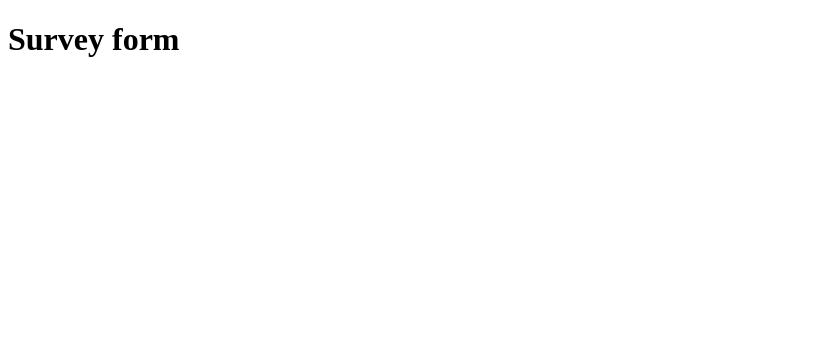
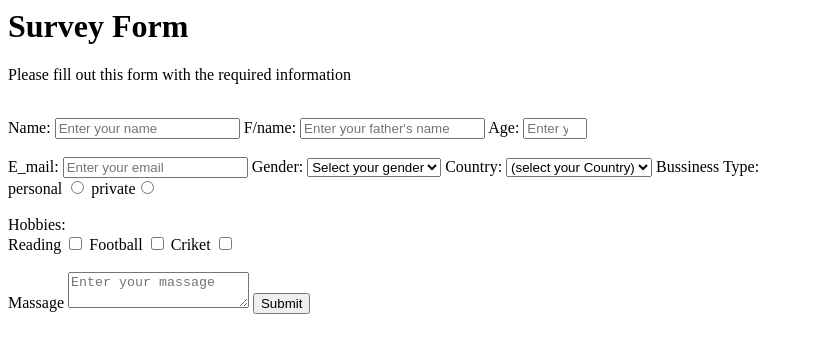
Before and after one commit to NadiaNoori/survey_form, a plain HTML site: page index.html in a window 1280 px wide. Shown: the whole page, without its empty margins (0-813 px from the left). Drawn offline with Linux system fonts and the light colour scheme.

Commit message:
added some inputs

```diff
--- a/index.html
+++ b/index.html
@@ -1,12 +1,55 @@
-<!DOCTYPE html>
-<html lang="en">
-<head>
-    <meta charset="UTF-8">
-    <meta name="viewport" content="width=device-width, initial-scale=1.0">
-    <title>Survey form</title>
-</head>
-<body>
-    <h1>Survey form</h1>
+<div class="survey-container">
+    <h1 id="title">Survey Form</h1>
+    <p id="description">Please fill out this form with the required information</p>
+     <br>
+    <form id="survey-form">
+      <label id="name-label">Name: <input id="name" type="text" required placeholder="Enter your name" /></label>
 
+      <label for="F/name"  id="F/name">F/name:</label>
+      <input type="text" id="F/name" name="F/name" placeholder="Enter your father's name" required>
+
+      <label id="number-label">Age: </label>
+      <input type="number" id="number"  min="13" max="120" required placeholder="Enter your age"/>
+      <br><br>
+      <label id="email-label">E_mail: </label>
+      <input id="email" name="email" type="email" required placeholder="Enter your email"/>
+
+      <label for="gender" id="gender">Gender:</label>
+      <select id="gender" name="gender" required>
+        <option value="">Select your gender</option>
+        <option value="male">Male</option>
+        <option value="female">Female</option>
+        <option value="other">Other</option>
+      </select>
+     <label>Country:</label>
+     <select id="dropdown">
+        <option value="">(select your Country)</option>
+        <option value="1">Afghanistan</option>
+        <option value="2">Turkey</option>
+        <option value="3">United State</option>
+        <option value="4">Pakistan</option>
+      </select>
+
+      <label>Bussiness Type:</label>
+      <div>
+          personal <input type="radio" id="interest2" name="interests[]" value="travel">
+          private<input type="radio" id="interest3" name="interests[]" value="reading">
+
+      </div>
+        <br>
+
+      <label>Hobbies:</label>
+      <div>
+        Reading <input type="checkbox" id="interest2" name="interests[]" value="travel">
+        Football <input type="checkbox" id="interest3" name="interests[]" value="reading">
+        Criket <input type="checkbox" id="interest3" name="interests[]" value="reading">
+      </div>
+        <br>
+      <label for="feedback">Massage</label>
+      <textarea id="feedback" name="feedback"              placeholder="Enter your massage" required></textarea>
+
+      <button type="submit" id="submit">Submit</button>
+    </form>
+  </div>
 </body>
 </html>
```
